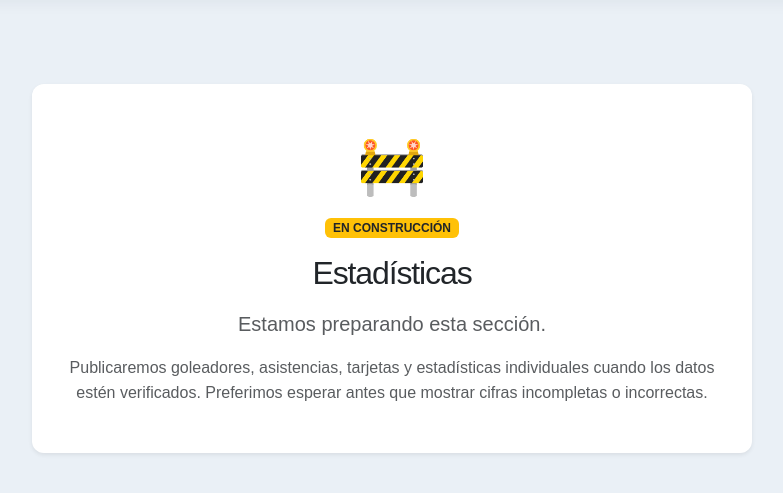
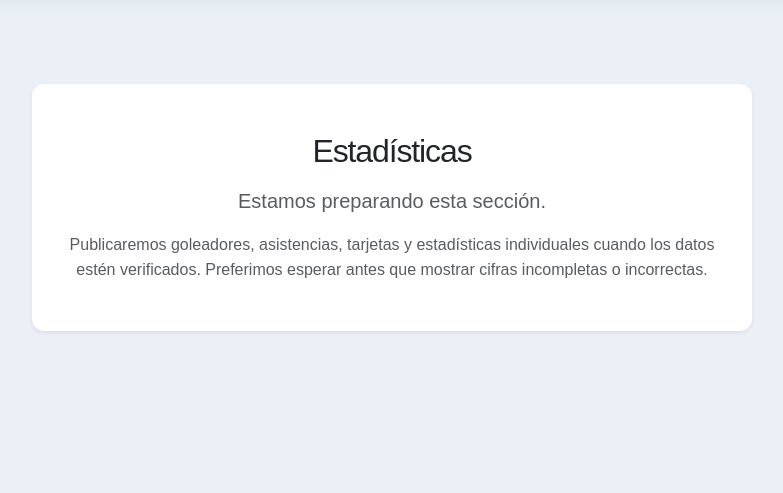
Before and after one commit to SoyIzanG/Planadeu, a Flask app: page /league/statistics in a window 1280 px wide. Shown: the part 87-580 px from the top of the page, without its empty margins (248-1031 px from the left). Run offline with Flask 3, Linux system fonts and the light colour scheme; data comes from the database, SQL or seed files in the repository; data that the repository does not hold is empty.

Commit message:
Quitar avisos visibles de sección en construcción

```diff
--- a/app/templates/league/statistics.html
+++ b/app/templates/league/statistics.html
@@ -7,8 +7,6 @@
         <div class="col-lg-8">
             <div class="card shadow-sm border-0 text-center">
                 <div class="card-body py-5 px-4">
-                    <div class="display-4 mb-3" aria-hidden="true">🚧</div>
-                    <span class="badge bg-warning text-dark mb-3">EN CONSTRUCCIÓN</span>
                     <h1 class="h2 mb-3">Estadísticas</h1>
                     <p class="lead text-muted mb-3">Estamos preparando esta sección.</p>
                     <p class="text-muted mb-0">Publicaremos goleadores, asistencias, tarjetas y estadísticas individuales cuando los datos estén verificados. Preferimos esperar antes que mostrar cifras incompletas o incorrectas.</p>
```
